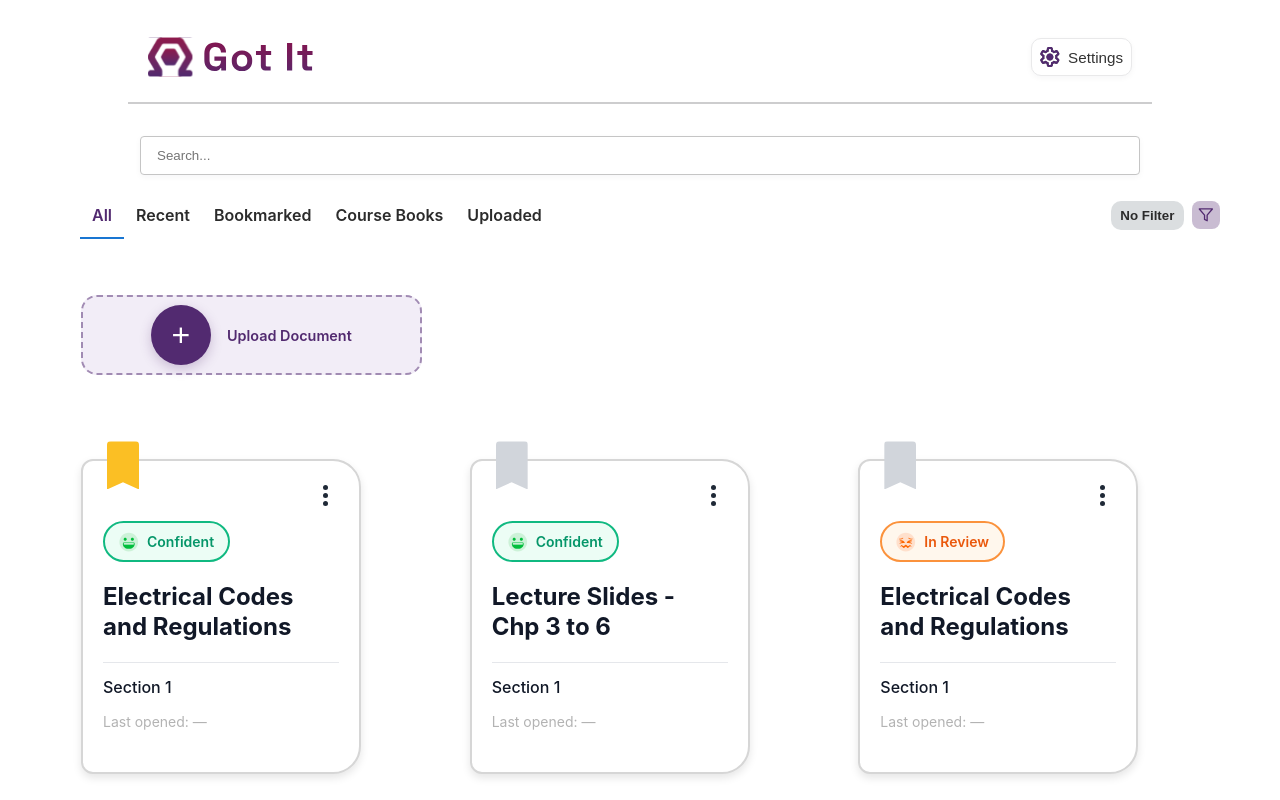
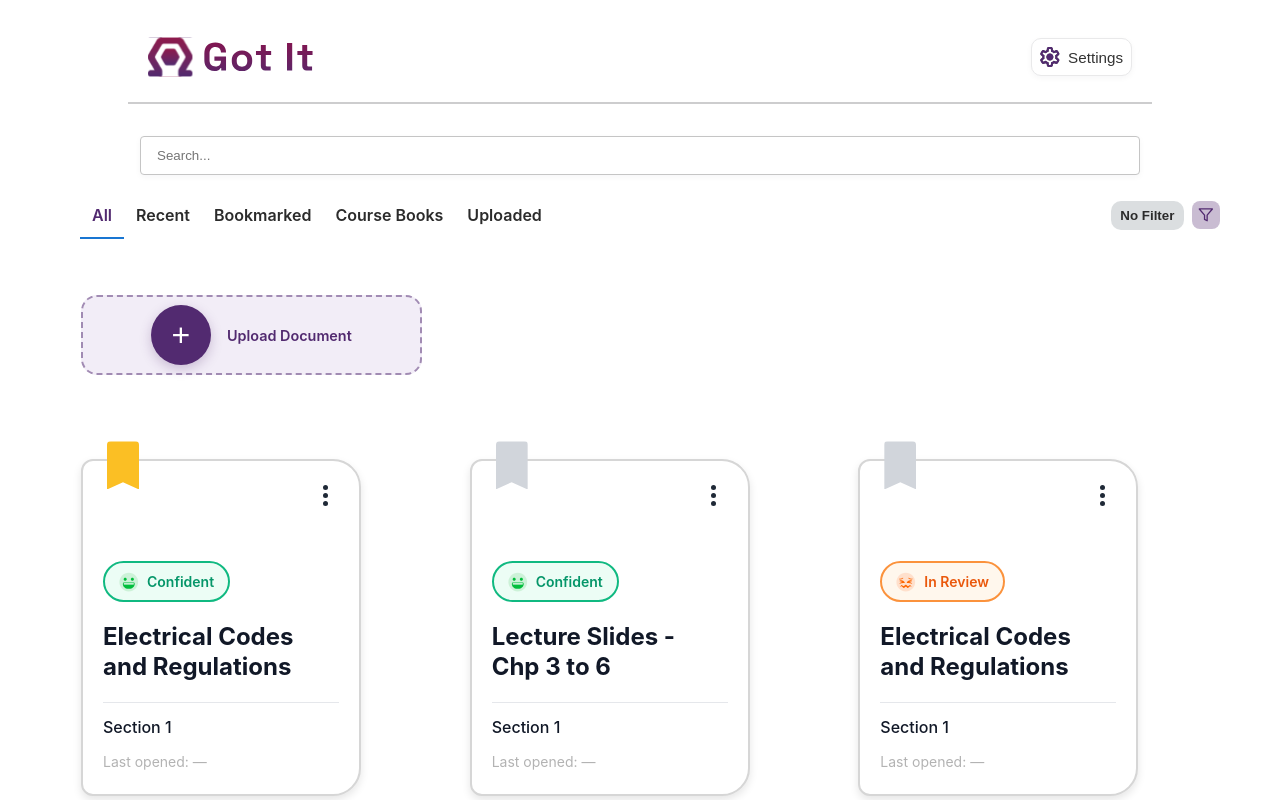
Before and after one commit to deniseada/GotIt, a Next.js app: page /dashboard in a window 1280 px wide. Shown: the top 800 px of the page. Built offline with nearby package versions, Linux system fonts and the light colour scheme.

Commit message:
fixed spacing

```diff
--- a/app/dashboard/components/DocCard.module.css
+++ b/app/dashboard/components/DocCard.module.css
@@ -4,8 +4,7 @@
   box-shadow: 0 4px 8px 0 rgba(0, 0, 0, 0.1);
   border: 2px solid #d6d6d6;
   overflow: visible;
-  padding: 20px;
-  padding-top: 60px;
+  padding: 100px 20px 2px 20px !important;
   height: 100%;
   max-width: 280px;
   width: 100%;
```
